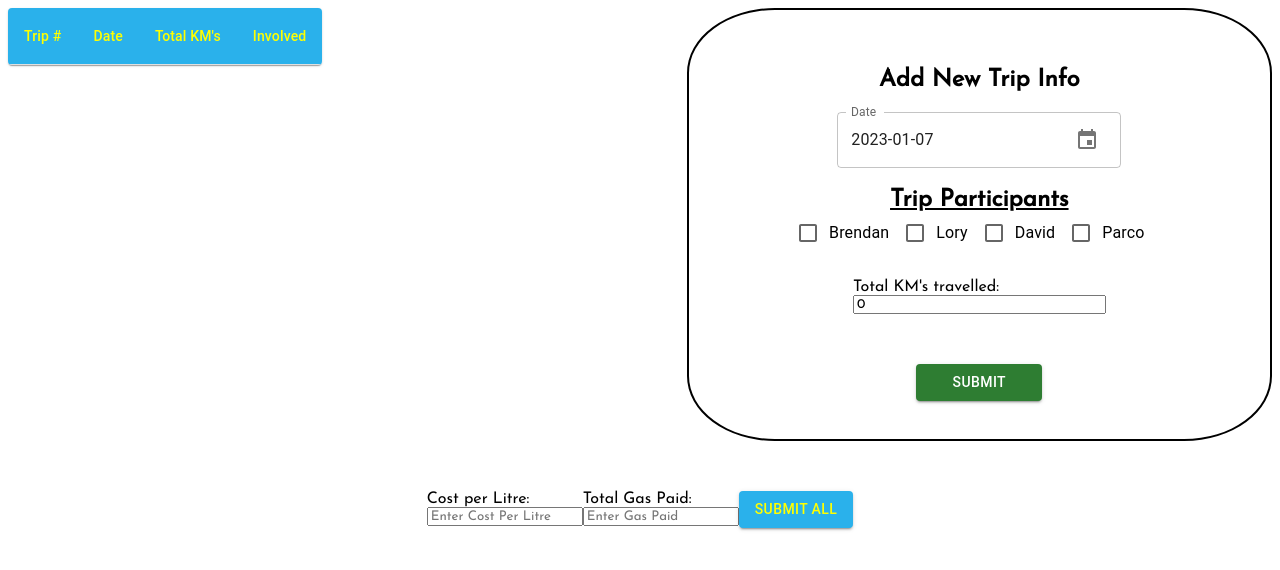
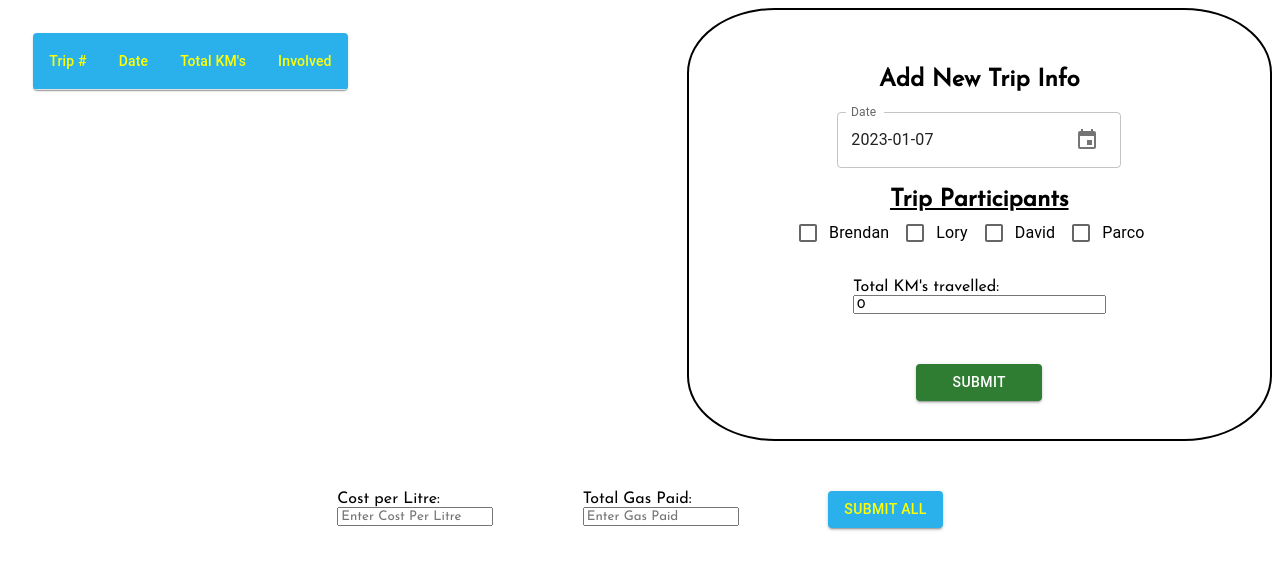
Before and after one commit to woobrendan/Fuel_Splitter, a React (Create React App) app in the folder fuel_splitter/: page / in a window 1280 px wide. Shown: the top 570 px of the page. Built offline with nearby package versions, Linux system fonts and the light colour scheme.

Commit message:
target single_trip__submitAll and give width 55%. move travelList__container inside single_trip__container, then give margin styling

```diff
--- a/fuel_splitter/src/Styles/tripinfo.scss
+++ b/fuel_splitter/src/Styles/tripinfo.scss
@@ -14,6 +14,7 @@
     margin-top: 4%;
     display: flex;
     justify-content: space-around;
+    width: 55%;
 
     .single_trip__submitAll__input {
       display: flex;
@@ -25,9 +26,10 @@
       color: yellow;
     }
   }
-}
 
   #travelList__container {
+    margin: 2% 0 0 2%;
+
     .MuiTableHead-root {
       background-color: #2ab1eb;
 
@@ -39,6 +41,7 @@
     .TableRowColumn {
       white-space: normal;
       word-wrap: break-word;
+    }
   }
 }
 
```
Lines whose indentation alone changed are shown as unchanged.
